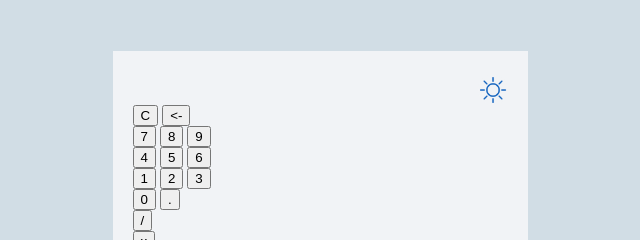
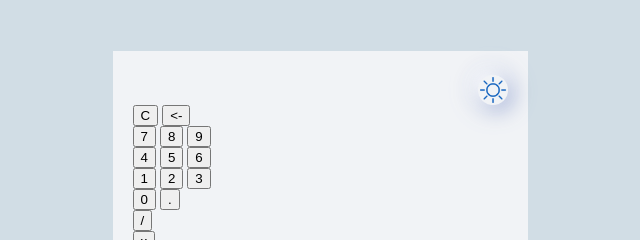
Before and after one commit to youssef-el-atmani/calculator, a plain HTML site: page index.html in a window 1280 px wide. Shown: the top 240 px of the page, 320-960 px from the left. Drawn offline with Linux system fonts and the light colour scheme.

Commit message:
Add drop-shadow to mode-img-switcher

```diff
--- a/styles.css
+++ b/styles.css
@@ -34,4 +34,5 @@ body {
     width: 30px;
     display: block;
     margin-left: auto;
+    filter: drop-shadow(-5px -5px 10px #FFFFFF) drop-shadow(5px 5px 10px #3754aa66);
 }
```
